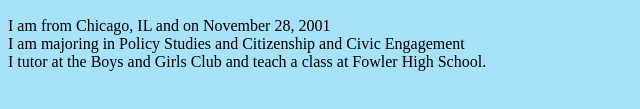
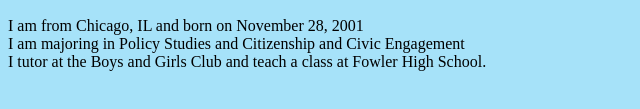
Before and after one commit to daradrake1128/daradrake1128.github.io, a plain HTML site: page index.html in a window 1280 px wide. Shown: the part 415-524 px from the top of the page, 0-640 px from the left. Drawn offline with Linux system fonts and the light colour scheme.

Commit message:
Update index.html

```diff
--- a/index.html
+++ b/index.html
@@ -5,7 +5,7 @@
  <h1 style="font-size: 45px;"> Dara Drake</h1>
 <p><img src="me2.jpg" width="250" height="300"></p>
 
-<p> I am from Chicago, IL and on November 28, 2001
+<p> I am from Chicago, IL and born on November 28, 2001
 <br> I am majoring in Policy Studies and Citizenship and Civic Engagement
 <br> I tutor at the Boys and Girls Club and teach a class at Fowler High School.</p>
 
```
